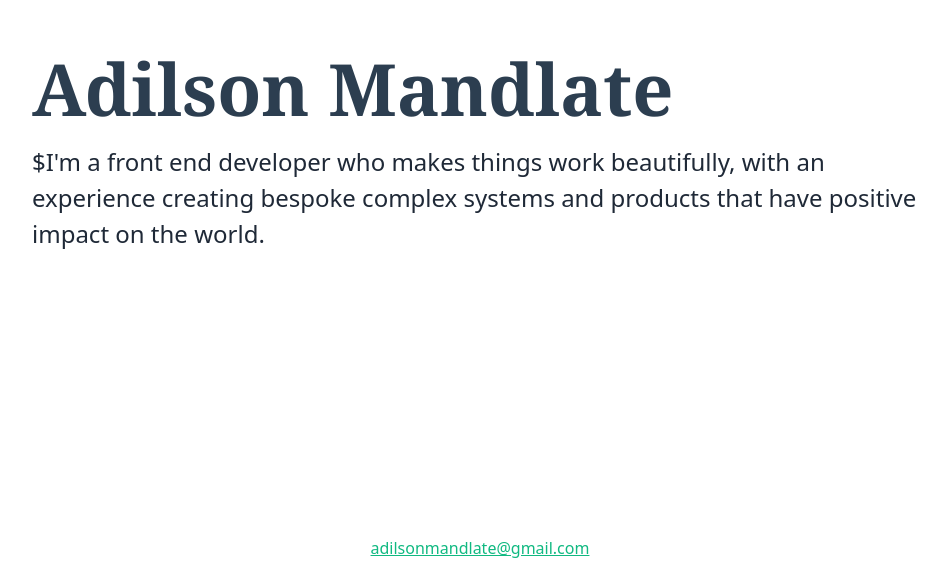
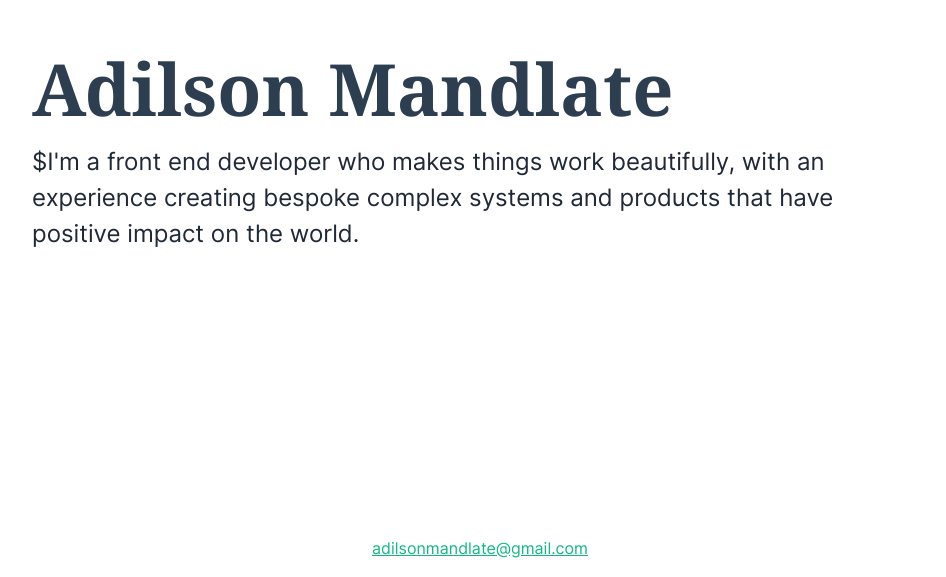
Before and after one commit to adilsonmandlate/adilsonmandlate.dev, a Next.js app: page / in a window 1280 px wide. Shown: the part 223-800 px from the top of the page, without its empty margins (160-1106 px from the left). Built offline with nearby package versions, Linux system fonts and the light colour scheme; what @tailwindcss/typography would draw is missing.

Commit message:
feat: enable dark mode to prose elements

```diff
--- a/tailwind.config.js
+++ b/tailwind.config.js
@@ -1,3 +1,6 @@
+const theme = require("tailwindcss/defaultTheme");
+const { fontFamily } = require("tailwindcss/defaultTheme");
+
 module.exports = {
   purge: [
     "./src/pages/**/*.{js,ts,jsx,tsx}",
@@ -6,6 +9,9 @@ module.exports = {
   darkMode: "media",
   theme: {
     extend: {
+      fontFamily: {
+        sans: ["Inter", ...fontFamily.sans],
+      },
       gridTemplateRows: {
         app: "1fr 50px",
       },
@@ -15,10 +21,32 @@ module.exports = {
       textColor: {
         title: "#2c3e50",
       },
+      typography: (theme) => ({
+        DEFAULT: {
+          css: {
+            color: theme("colors.gray.800"),
+            a: {
+              extends: "underline",
+              color: theme("colors.green.500"),
+            },
+          },
+        },
+        dark: {
+          css: {
+            color: theme("colors.gray.50"),
+            "h1,h2,h3,h4,h5,h6, p": {
+              color: theme("colors.gray.50"),
+            },
+            strong: {
+              color: theme("colors.gray.50"),
+            },
+          },
+        },
+      }),
     },
   },
   variants: {
-    extend: {},
+    extend: { typography: ["dark"] },
   },
   plugins: [require("@tailwindcss/typography")],
 };
```
